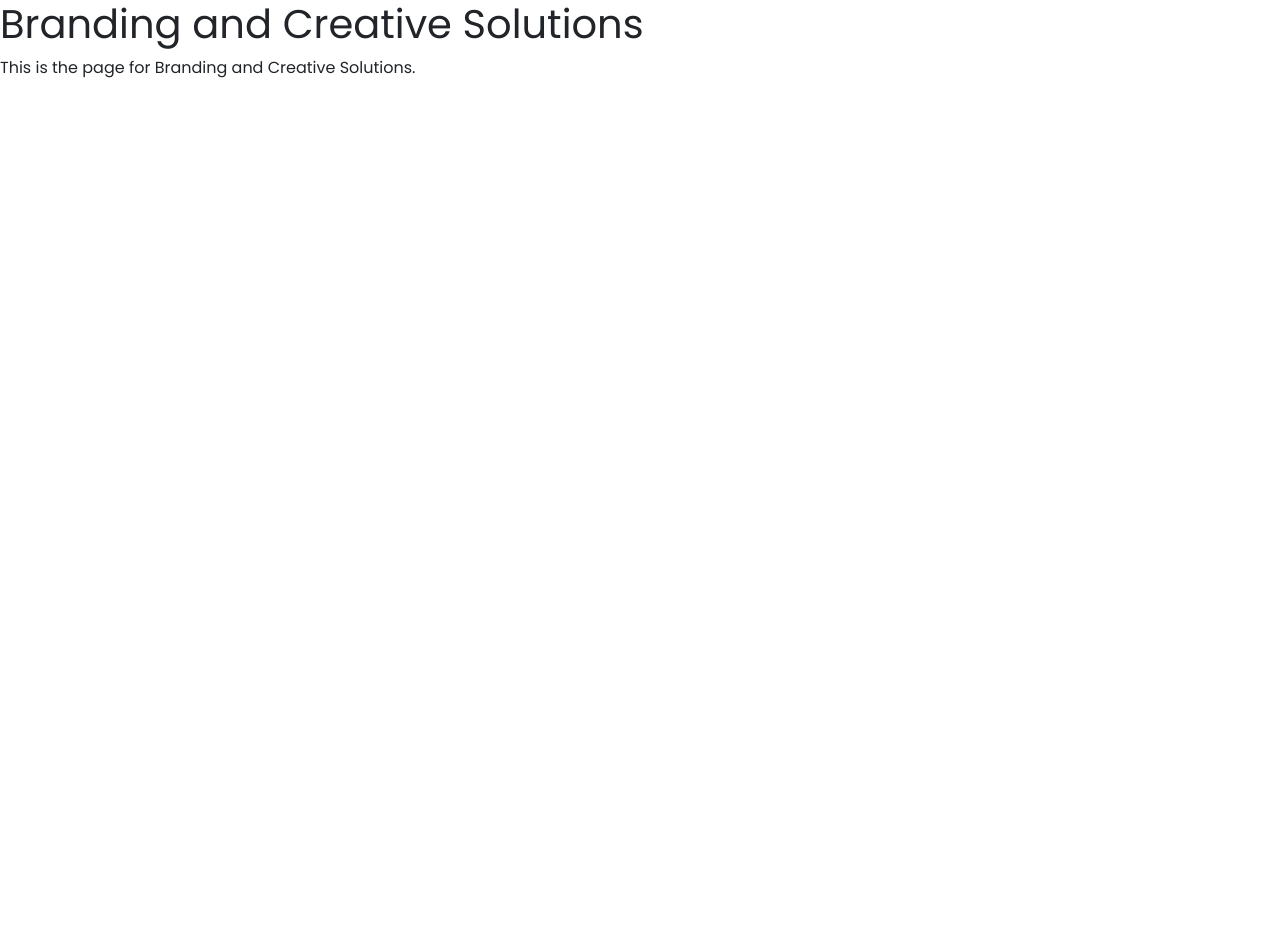
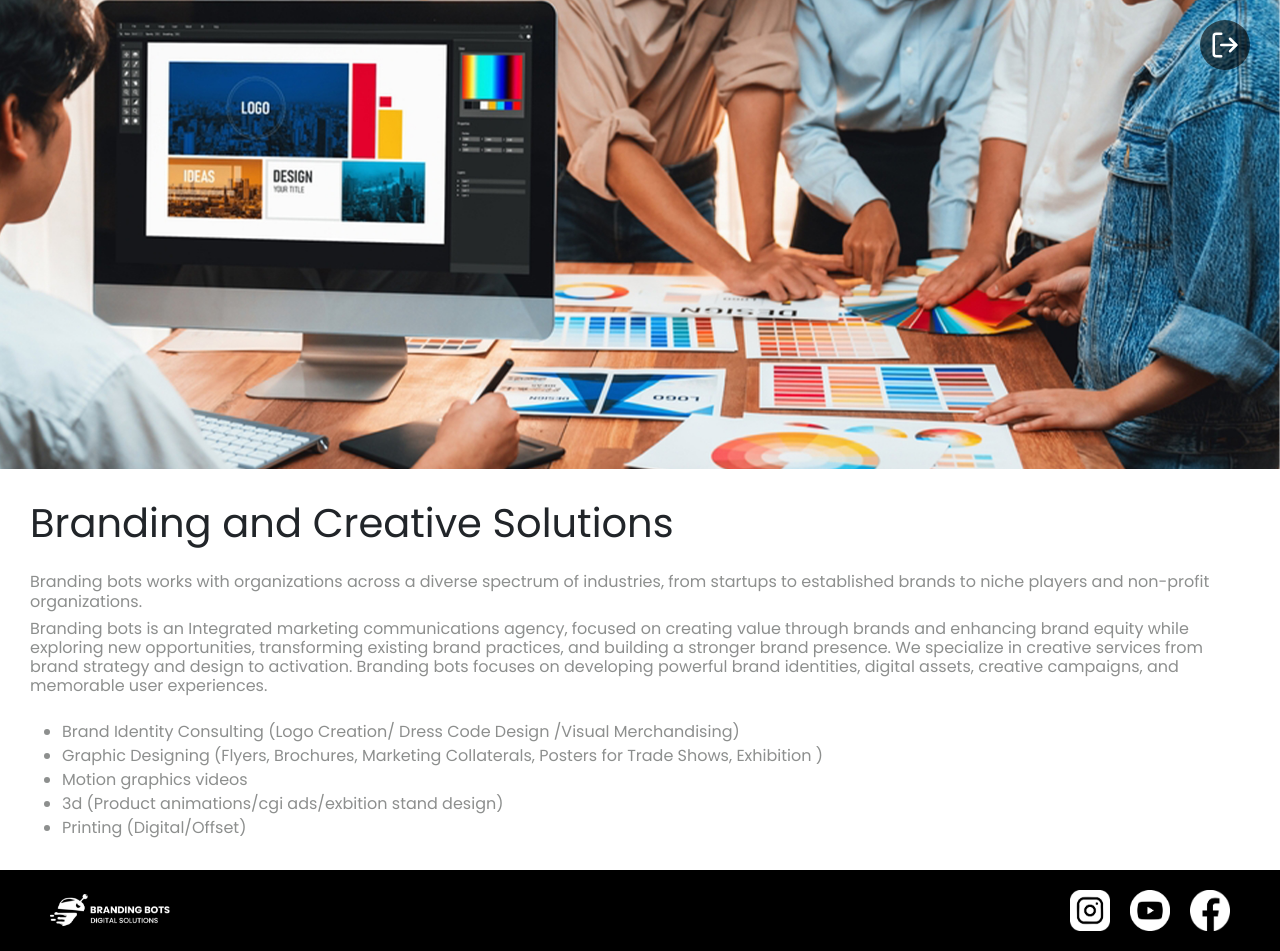
Before and after one commit to BhajanHP/SUJITH_PROJECT, a React (Create React App) app in the folder myapp/: page /creative in a window 1280 px wide. Before the commit the page ends 800 px from the top, so only its background shows below. Built offline with nearby package versions, Linux system fonts and the light colour scheme.

Commit message:
Commit of latest changes

```diff
--- a/myapp/package.json
+++ b/myapp/package.json
@@ -9,9 +9,11 @@
     "@testing-library/react": "^16.2.0",
     "@testing-library/user-event": "^13.5.0",
     "bootstrap": "^5.3.3",
+    "myapp": "file:",
     "react": "^19.0.0",
     "react-bootstrap": "^2.10.9",
     "react-dom": "^19.0.0",
+    "react-icons": "^5.5.0",
     "react-router-dom": "^7.3.0",
     "react-scripts": "5.0.1",
     "react-scroll": "^1.9.3",
--- a/myapp/src/App.css
+++ b/myapp/src/App.css
@@ -143,16 +143,18 @@ text-shadow: 2px 2px 0px #5a90c2, 4px 4px 0px #3b6ea5, 6px 6px 0px #2a4f77;
   width: 20px;
 }
 
-ul{
+
+
+/* ul{
   position: absolute;
-  color: white;
+  color: black;
   display: flex;
   list-style: none;
   top: 35px;
   right: 40px;
   gap: 20px;
   padding-bottom: 20px;
-}
+} */
 
 .about{
   text-align: center;
@@ -390,8 +392,11 @@ color: rgb(88, 88, 206);
 }
 
 .contact-info h1 {
-  font-size: 32px;
+  font-size: 35px;
   color: #222;
+  margin-top: 15px;
+  margin-bottom: 15px;
+
 }
 
 .contact-info p {
@@ -519,3 +524,108 @@ text-align: center;
 #logo{
   margin-left: -60px;
 }
+
+
+
+
+
+.sub-page-container {
+  position: relative;
+  width: 100%;
+}
+
+.sub-page-images {
+  width: 100%;
+  height: auto;
+  display: block;
+}
+
+
+
+.sub-page-content {
+  padding: 20px;
+  text-align: left;
+  width: 80%;
+  margin: 0 auto;
+}
+
+.sub-page-content h6 {
+  margin-bottom: 15px;
+  line-height: 1.6;
+  color: #8D8F8E;
+}
+.sub-content{
+  color: #8D8F8E;
+}
+
+.sub-page-content ul {
+  margin-top: 30px;
+  padding-left: 20px;
+  color: #8D8F8E;
+}
+
+.sub-page-content li {
+  margin-bottom: 10px;
+  color: #8D8F8E;
+}
+
+.sub-page-div{
+  margin:30px;
+  margin-bottom: 30px;
+}
+
+
+.sub-page-heading{
+  margin-bottom: 25px;
+}
+
+
+footer {
+  background-color: black;  /* Black background */
+  padding: 20px 50px;
+  display: flex;
+  align-items: center;
+  justify-content: space-between; /* Space between logo & social icons */
+}
+
+.footer-logo {
+  width: 120px;  /* Adjust logo size */
+  height: auto;
+}
+
+.footer-icons {
+  display: flex;
+  gap: 20px; /* Space between social media icons */
+}
+
+.footer-icons img {
+  width: 40px; /* Adjust icon size */
+  height: auto;
+  cursor: pointer;
+  transition: transform 0.3s ease-in-out;
+}
+
+.footer-icons img:hover {
+  transform: scale(1.1); /* Slight zoom effect on hover */
+}
+
+
+.logout-button {
+  position: fixed;
+  top: 20px;
+  right: 30px;
+  background-color: rgba(0, 0, 0, 0.6);
+  padding: 10px;
+  border-radius: 50%;
+  cursor: pointer;
+  z-index: 1000;
+}
+
+.logout-button:hover {
+  background-color: black;
+}
+
+.contact-details-contacts{
+  margin-top: 10px;
+  margin-bottom: 10px;
+}
--- a/myapp/src/components/Contact.js
+++ b/myapp/src/components/Contact.js
@@ -100,6 +100,46 @@ function Contact(){
     <div id="contact" className="contact-main-div">
     <div className="contact-wrapper">
 
+
+
+     {/* Left Side - Contact Info */}
+     <div className="contact-info">
+
+        <h1 className="contact-heading">DON'T BE SHY, SAY HELLO</h1>
+        <div>
+        <h3>Contact Us</h3>
+        <p></p>
+        <div className="contact-detail">
+          {/* <FaPhoneAlt className="icon" />  */}
+          <span><img src={img5} alt="image not found" className="insta-image"></img></span>
+          <span>+91-7975949978</span>
+        </div>
+
+        <div className="contact-detail">
+          {/* <FaEnvelope className="icon" /> */}
+          <span><img src={img4} alt="image not found" className="insta-image"></img></span>
+           <span>brandingbots@gmail.com</span>
+        </div>
+        </div>
+
+        <div>
+        <div className="contact-detail">
+          <h3>FALLOW US ON</h3>
+        </div>
+
+        <div className="contact-detail">
+          {/* <FaPhoneAlt className="icon" />  */}
+          <div className="social-media">
+          <img src={img1} alt="image not found" className="insta-image"></img>
+          <img src={img2} alt="image not found" className="insta-image"></img>
+          <img src={img3} alt="image not found" className="insta-image"></img>
+          </div>
+          </div>
+        </div>
+
+
+      </div>
+
       {/* Right Side - Form */}
       <div className="contact-form">
         <form ref={form}>
@@ -116,12 +156,12 @@ function Contact(){
 
           <div className="input-group">
             <label>Email</label>
-            <input type="email" name="user_email" required />
+            <input type="email" name="user_email" placeholder="abc@gmail.com" required />
           </div>
 
           <div className="input-group">
-            <label>Phone (optional)</label>
-            <input type="text" name="user_phone" placeholder="xxx-xxx-xxxx" />
+            <label>Phone </label>
+            <input type="text" name="user_phone" placeholder="xxx-xxx-xxxx" required/>
           </div>
 
           <div className="input-group">
@@ -133,39 +173,6 @@ function Contact(){
         </form>
       </div>
 
-     {/* Left Side - Contact Info */}
-     <div className="contact-info">
-        <h1>Contact Us</h1>
-        <h2>DON'T BE SHY, SAY HELLO</h2>
-        <p></p>
-        <div className="contact-detail">
-          {/* <FaPhoneAlt className="icon" />  */}
-          <span><img src={img5} alt="image not found" className="insta-image"></img></span>
-          <span>+91-7975949978</span>
-        </div>
-
-        <div className="contact-detail">
-          {/* <FaEnvelope className="icon" /> */}
-          <span><img src={img4} alt="image not found" className="insta-image"></img></span>
-           <span>brandingbots@gmail.com</span>
-        </div>
-
-        <div className="contact-detail">
-          <h1>FALLOW US ON</h1>
-        </div>
-
-        <div className="contact-detail">
-          {/* <FaPhoneAlt className="icon" />  */}
-          <div className="social-media">
-          <img src={img1} alt="image not found" className="insta-image"></img>
-          <img src={img2} alt="image not found" className="insta-image"></img>
-          <img src={img3} alt="image not found" className="insta-image"></img>
-          </div>
-        </div>
-
-
-      </div>
-
     </div>
     </div>
   );
--- a/myapp/src/components/Creative.js
+++ b/myapp/src/components/Creative.js
@@ -1,10 +1,58 @@
-import React from "react";
+import React, { useState } from 'react';
+import img from "./Images/BC.jpg";
+import img2 from './Images/afn.png';
+import { Navbar, Nav, Container } from 'react-bootstrap';
+import img3 from './Images/insta.png';
+import img4 from './Images/youtube.png';
+import img5 from './Images/facebook.png';
+import { useNavigate } from 'react-router-dom';
+import { FiLogOut } from 'react-icons/fi';
 
 function Creative() {
+  const navigate = useNavigate();
   return (
-    <div>
-      <h1>Branding and Creative Solutions</h1>
-      <p>This is the page for Branding and Creative Solutions.</p>
+
+    <div className="sub-page-container">
+
+        {/* Logout Icon */}
+        <div className="logout-button" onClick={() => navigate("/")}>
+        <FiLogOut size={30} color="white" title="Go to Home" />
+      </div>
+
+      <img src={img} alt="Branding and Creative image not found" className="sub-page-images" />
+      <div className="sub-page-div">
+      <h1 className="sub-page-heading"> Branding and Creative Solutions</h1>
+      {/* font-family "Barlow Condensed", sans-serif  */}
+
+      <h6 style={{color: "#8D8F8E"}}> Branding bots works with organizations across a diverse spectrum of industries,
+        from startups to established brands to niche players and non-profit organizations. </h6>
+       <h6 style={{color: "#8D8F8E"}}>
+          Branding bots is an Integrated marketing communications agency, focused on creating value
+          through brands and enhancing brand equity while exploring new opportunities, transforming
+          existing brand practices, and building a stronger brand presence. We specialize in creative
+          services from brand strategy and design to activation. Branding bots focuses on developing
+          powerful brand identities, digital assets, creative campaigns, and memorable user
+          experiences.</h6>
+
+           <ul style={{color: "#8D8F8E" , marginTop:'25px'}}>
+            <li>Brand Identity Consulting (Logo Creation/ Dress Code Design /Visual Merchandising)</li>
+            <li>Graphic Designing (Flyers, Brochures, Marketing Collaterals, Posters for Trade Shows, Exhibition )</li>
+            <li>Motion graphics videos </li>
+            <li>3d (Product animations/cgi ads/exbition stand design)</li>
+            <li>Printing (Digital/Offset) </li>
+          </ul>
+          </div>
+          <footer>
+           {/* Left Side: Logo */}
+           <img src={img2} alt="Logo not found" className="footer-logo" />
+
+            {/* Right Side: Social Media Icons */}
+            <div className="footer-icons">
+              <img src={img3} alt="Facebook not found" />
+              <img src={img4} alt="Twitter not found" />
+              <img src={img5} alt="LinkedIn not found" />
+            </div>
+          </footer>
     </div>
   );
 }
--- a/myapp/src/components/Review.js
+++ b/myapp/src/components/Review.js
@@ -1,10 +1,13 @@
 import '../App.css';
 import Card3 from './Card3';
+import Slider from "react-slick";
 
 
 function Review(){
+
     return(
         <div id="Testimonials">
+
             <h2  className='Testimonial-h2'>Testimonial</h2>
             <h3  className='Testimonial-h3'>Review That Inspire Trust</h3>
         <div className='review card-container'>
@@ -12,6 +15,7 @@ function Review(){
             <Card3 name="Sam Karan" desg="Founder at Scissors Hand Professional, Dubai" review="Ads performance increased our budget diAds performance increased Our budget didn't the team delivered outstanding designs that perfectly capture the essence of the brand."/>
             <Card3 name="Varun Sharma" desg="Founder Nova Fit" review="The design work delivered was nothing short of outstanding! The visuals were clean, compelling, and designed to convert. Their expertise in e-commerce creatives truly makes them a go-to agency for high-impact branding!"/>
         </div>
+
         </div>
     )
 }
```
Also changed, not shown: myapp/src/components/Images/BC.jpg (added), 1 other file (tests, documents, lock files or other folders).
